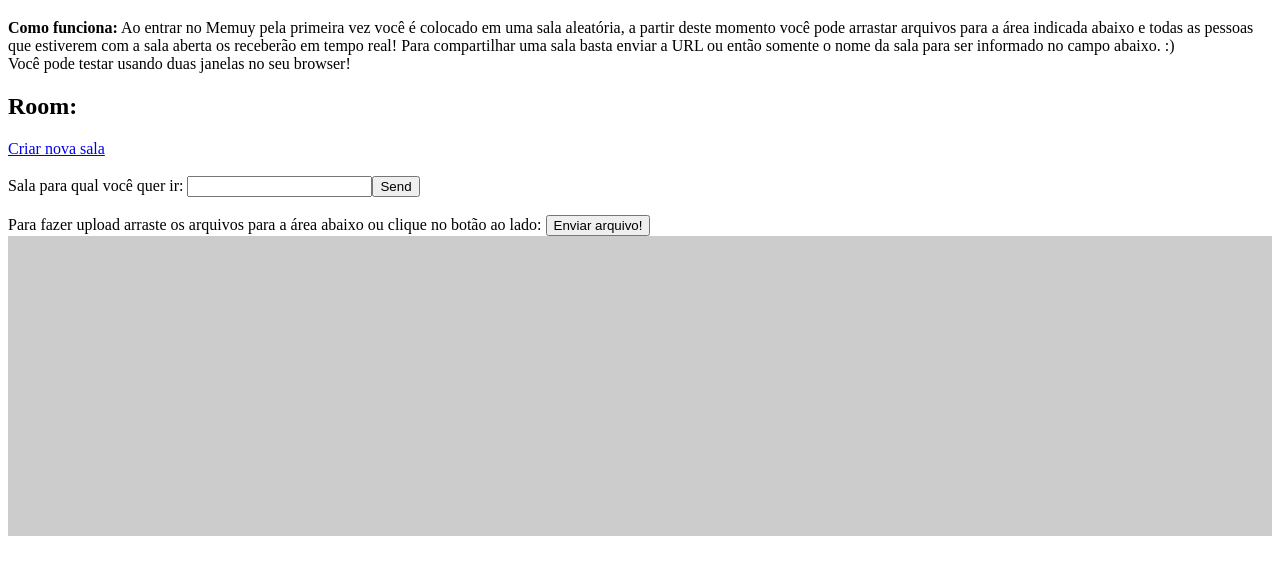
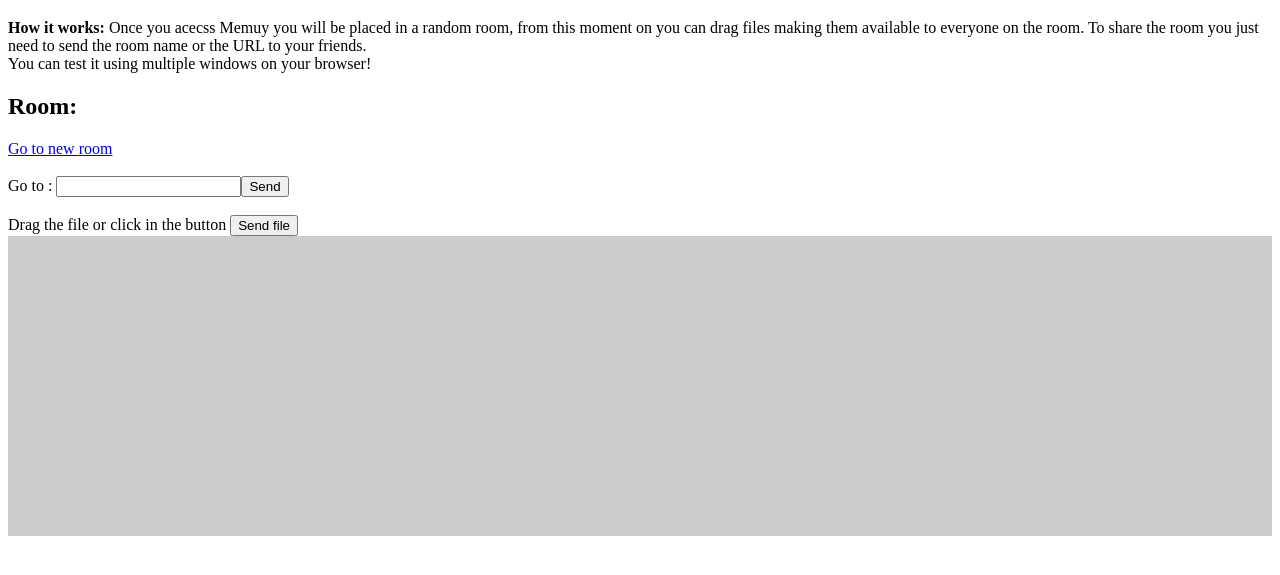
Before and after one commit to dygufa/memuy_api, a website: page static_content/public/index.html in a window 1280 px wide. Shown: the part 61-636 px from the top of the page. Drawn offline with nearby package versions, Linux system fonts and the light colour scheme; no server answers.

Commit message:
Translating instructions to english

```diff
--- a/static_content/public/index.html
+++ b/static_content/public/index.html
@@ -27,13 +27,19 @@
 <body>
 	<h1>Memuy</h1>
 	<p>
+		<!--
 		<b>Como funciona:</b> Ao entrar no Memuy pela primeira vez você é colocado em uma sala aleatória, a partir deste momento você pode arrastar arquivos para a área indicada abaixo e todas as pessoas que estiverem com a sala aberta os receberão em tempo real! Para compartilhar uma sala basta enviar a URL ou então somente o nome da sala para ser informado no campo abaixo. :)
 		<br/>
 		Você pode testar usando duas janelas no seu browser!
+		-->
+
+		<b>How it works:</b> Once you acecss Memuy you will be placed in a random room, from this moment on you can drag files making them available to everyone on the room. To share the room you just need to send the room name or the URL to your friends.
+		<br/>
+		You can test it using multiple windows on your browser!
 	</p>
 
 	<h2>Room: <span id="roomName"></span></h2>
-	<a href="#" class="gotoNewRoom">Criar nova sala</a>
+	<a href="#" class="gotoNewRoom">Go to new room</a>
 
 	<br/>
 
@@ -44,14 +50,14 @@
 	<br/>
 
 	<form action="">
-		<label>Sala para qual você quer ir:</label>
+		<label>Go to :</label>
     	<input id="m" autocomplete="off" /><button>Send</button>
     </form>
 
     <br/>
 
-    Para fazer upload arraste os arquivos para a área abaixo ou clique no botão ao lado:
-    <button class="send-file">Enviar arquivo!</button>
+    Drag the file or click in the button
+    <button class="send-file">Send file</button>
 
     <div id="file-container">
 		<div id="files" class="dropzone-previews">
@@ -151,9 +157,11 @@
 		var msg
 
 		if (errorCode == 4041) {
-			msg = 'Foi mal! Não estou encontrando esta sala. Por questões de segurança não é possível personalizar o nome de uma sala. Clique <a href="#" class="gotoNewRoom">aqui</a> para entrar em uma nova sala.'
+			//msg = 'Foi mal! Não estou encontrando esta sala. Por questões de segurança não é possível personalizar o nome de uma sala. Clique <a href="#" class="gotoNewRoom">aqui</a> para entrar em uma nova sala.'
+			msg = 'Sorry! I cannot find this room and for security reasons it\'s not possible to personalize the name of the rooms. Click <a href="#" class="gotoNewRoom">here</a> to go to a new random room.';
 		} else if (errorCode == 4042) {
-			msg = 'Foi mal! Não encontrei esta sala.'
+			//msg = 'Foi mal! Não encontrei esta sala.'
+			msg = 'Sorry! I cannot find this room. :('
 		}
 
 		$('#msg').html(msg).show()
```
